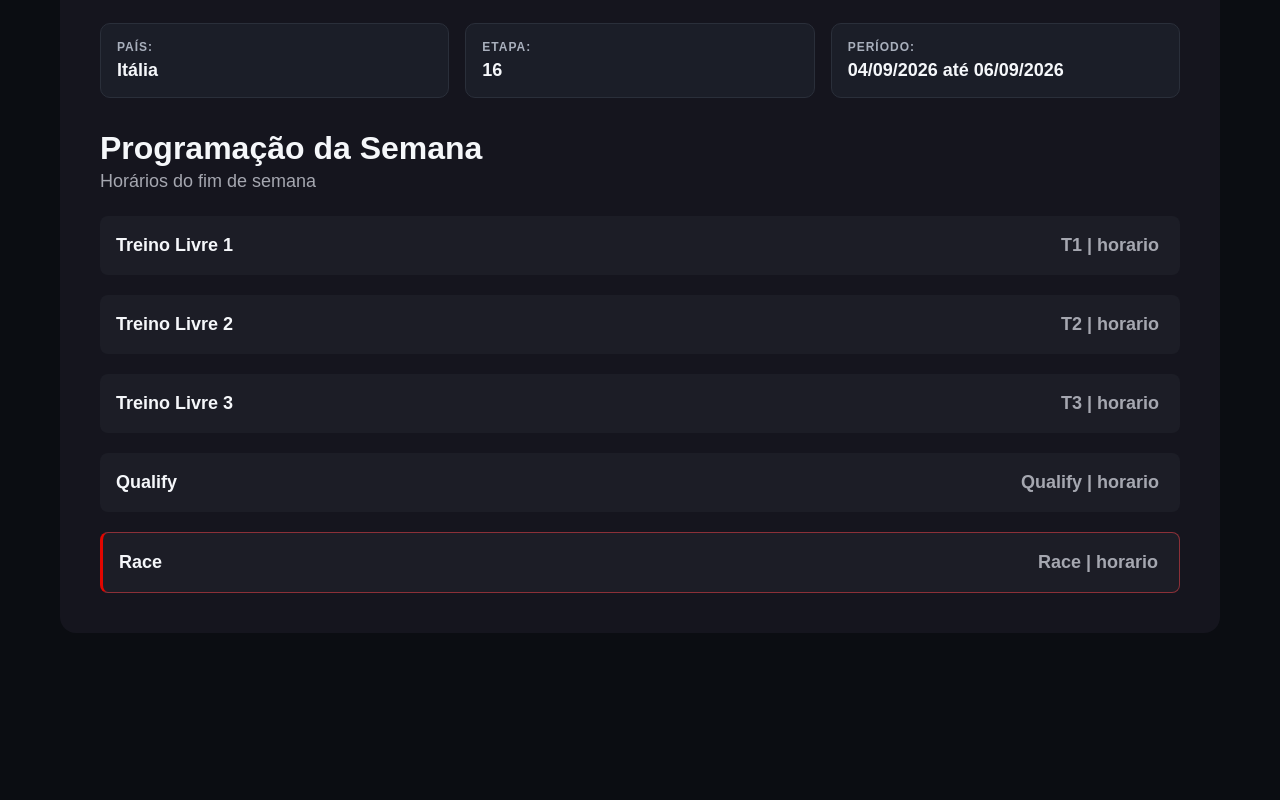
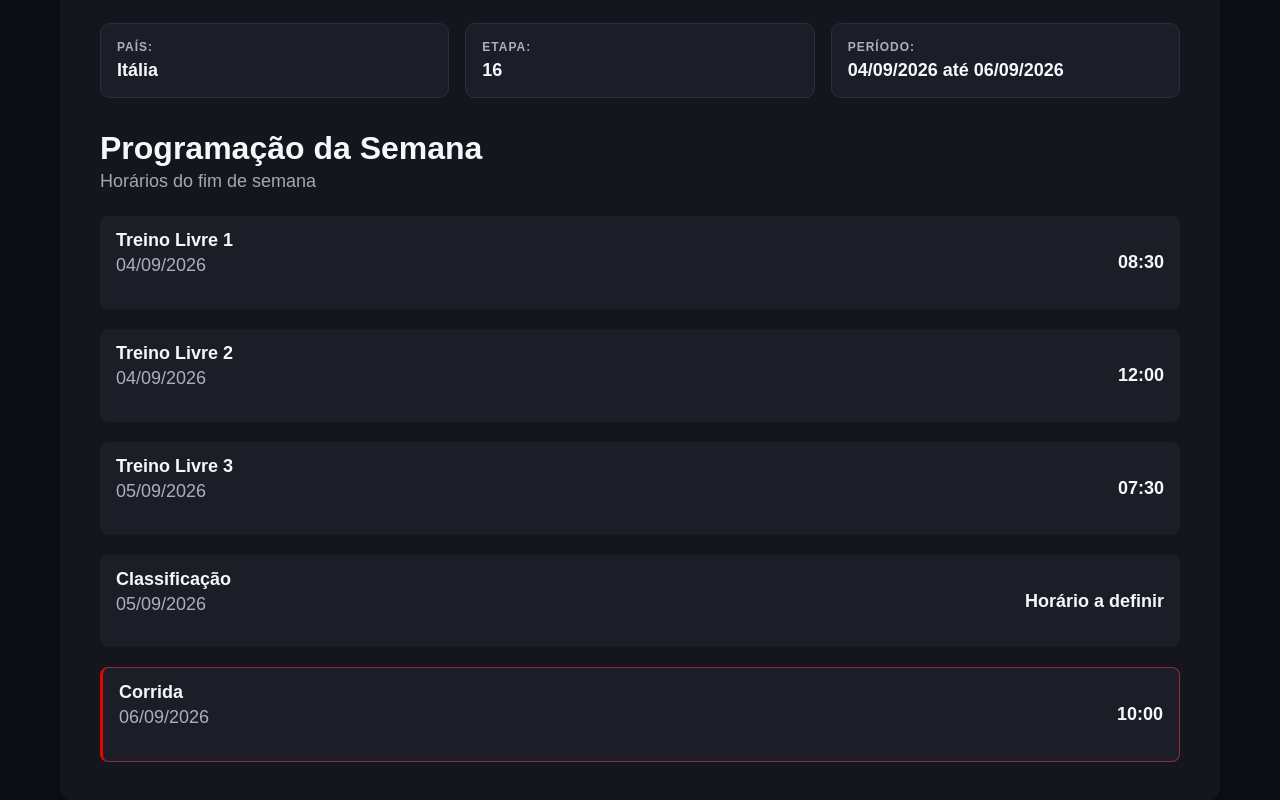
Before and after one commit to edu7k/its-race-weekend, a Next.js app in the folder its-race-weekend/: page / in a window 1280 px wide. Shown: the part 590-1390 px from the top of the page. Before the commit the page ends 1243 px from the top, so only its background shows below. Built offline with nearby package versions, Linux system fonts and the light colour scheme.

Commit message:
refactor: remove hardcoded schedule items and utilize raceWeekend.sessions for dynamic rendering

```diff
--- a/its-race-weekend/components/home/RaceWeekendSchedule.tsx
+++ b/its-race-weekend/components/home/RaceWeekendSchedule.tsx
@@ -22,30 +22,23 @@ export default function RaceWeekendSchedule({raceWeekend }: RaceWeekendScheduleP
 
             <div className="schedule-list">
 
-                <div className="schedule-item">
-                    <strong>Treino Livre 1</strong>
-                    <h2>T1 | horario</h2>
-                </div>
+                {raceWeekend.sessions.map( (session) => (
+                    <div className={session.name === "Corrida" ? "schedule-item race-session" : "schedule-item"}
+                    key={session.name}>
 
-                <div className="schedule-item">
-                    <strong>Treino Livre 2</strong>
-                    <h2>T2 | horario</h2>
-                </div>
+                        <div>
+                            <strong>{session.name}</strong>
 
-                <div className="schedule-item">
-                    <strong>Treino Livre 3</strong>
-                    <h2>T3 | horario</h2>
-                </div>
+                            <p>{session.date !== null ? session.date : "Data a definir"}</p>
+                        </div>
 
-                <div className="schedule-item">
-                    <strong>Qualify</strong>
-                    <h2>Qualify | horario</h2>
-                </div>
+                        <span className="schedule-time">{session.time !== null ? session.time : "Horário a definir"}</span>
+                    </div>
+                    )
+                )}
 
-                <div className="schedule-item race-session">
-                    <strong>Race</strong>
-                    <h2>Race | horario</h2>
-                </div>
+
+
 
             </div>
 
```
